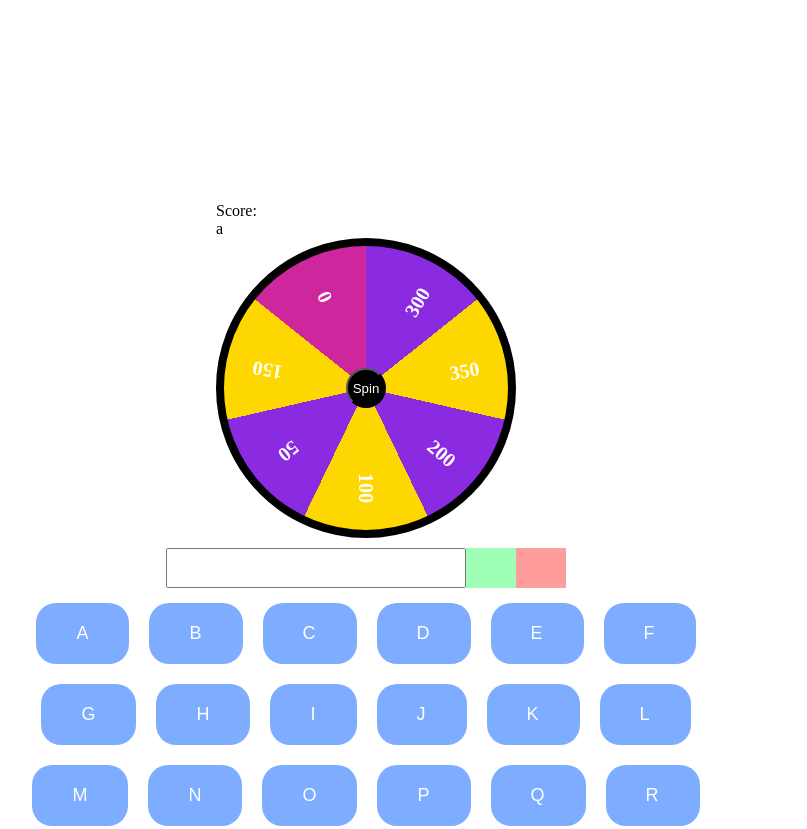
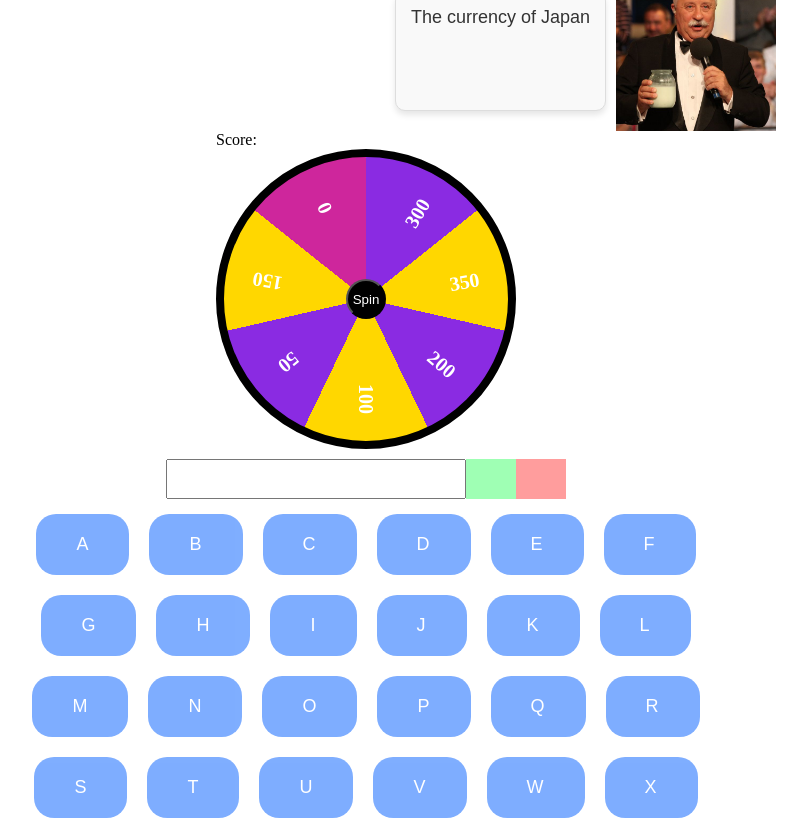
Before and after one commit to SnGermen/field-of-dream-, a plain HTML site: page index.html in a window 1280 px wide. Shown: the top 829 px of the page, without its empty margins (274-1081 px from the left). Drawn offline with Linux system fonts and the light colour scheme.

Commit message:
last update

```diff
--- a/index.html
+++ b/index.html
@@ -13,8 +13,13 @@
   <div class="upp"></div>
   <div class="container">
 
+    <div class="block">
+      <div class="question"></div>
+
+      <img class="yakubovich" src="img/ec708a7a81ab53e5172661730a37bba6.jpg" alt="">
+
+    </div>
     <div class="score">Score:</div>
-    <div class="question"></div>
 
     <div class="wheel">
       <div class="box">200</div>
--- a/key.css
+++ b/key.css
@@ -5,7 +5,7 @@
 }
 body, html {
   width: 100%;
-  height: 100%;
+  height: 60%;
   display: flex;
   justify-content: center;
   align-items: center;
--- a/key.js
+++ b/key.js
@@ -17,11 +17,21 @@ const questions = [
   { question: "Capital of France", answer: "Paris" },
   { question: "The largest animal", answer: "Whale" },
   { question: "Inventor of the electric light bulb", answer: "Edison" },
-  { question: "Name of me", answer: "Germen" },
+  { question: "Name of me", answer: "Yakubovich" },
   { question: "Planet in the Solar System", answer: "Mars" },
   { question: "a", answer: "a" },
+  { question: "The fastest land animal", answer: "Cheetah" },
+  { question: "The tallest mountain", answer: "Everest" },
+  { question: "The largest ocean", answer: "Pacific" },
+  { question: "The author of 'Hamlet'", answer: "Shakespeare" },
+  { question: "The color of the sky on a clear day", answer: "Blue" },
+  { question: "The hottest planet in the Solar System", answer: "Venus" },
+  { question: "The number of days in a leap year", answer: "366" },
+  { question: "The chemical symbol for water", answer: "H2O" },
+  { question: "The currency of Japan", answer: "Yen" },
+  { question: "The hardest natural substance", answer: "Diamond" },
 ];
-
+console.log(questions)
 // Генерируем случайный вопрос
 let rundom = questions[Math.floor(Math.random() * questions.length)];
 
--- a/wheel.css
+++ b/wheel.css
@@ -72,3 +72,29 @@
   color: white;
 
 }
+
+
+.yakubovich{
+  width: 160px;
+  margin-left: 10px;
+}
+
+.block{
+    display: flex;
+    justify-content: end;
+    margin-right: -260px;
+}
+
+.question{
+  font-family: 'Arial', sans-serif;
+  font-size: 18px;
+  color: #333;
+  background-color: #f9f9f9; /* Нежный фон */
+  border: 1px solid #ddd; /* Легкая рамка */
+  border-radius: 10px; /* Скругленные углы */
+  padding: 15px; /* Внутренний отступ */
+  width: fit-content; /* Размер под текст */
+  box-shadow: 0px 4px 6px rgba(0, 0, 0, 0.1); /* Тень для объема */
+  margin: 20px 0; /* Отступ сверху и снизу */
+  text-align: center; /* Центровка текста */
+}
```
Also changed, not shown: img/ec708a7a81ab53e5172661730a37bba6.jpg (added).
